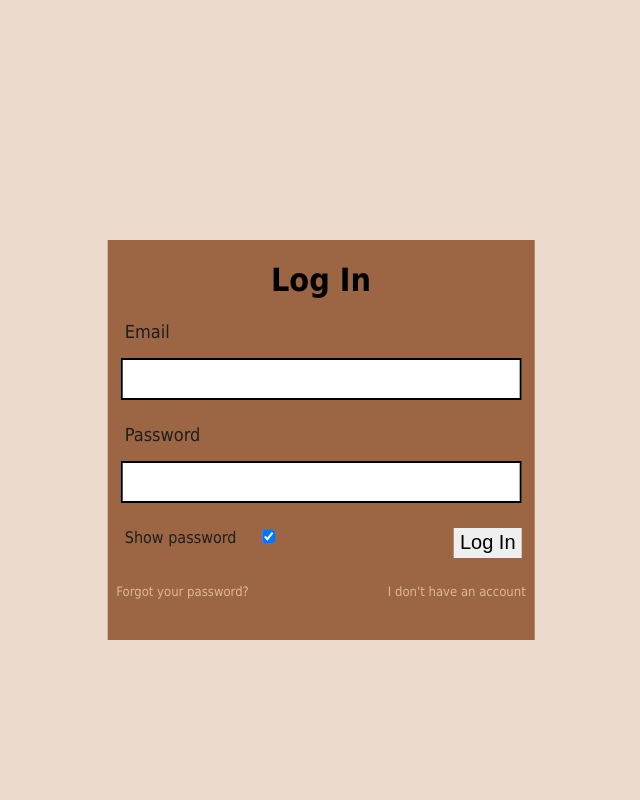
After one commit to toni-yordanov/PHP-Website, a PHP site: page /html/log-in.html in a window 1280 px wide. The commit adds this page. Shown: the whole page, without its empty margins (319-959 px from the left). Run offline with PHP 8.4, Linux system fonts and the light colour scheme; some libraries are stand-ins or nearby versions.

Commit message:
added log-in html+css

```diff
--- /dev/null
+++ b/css/log-in.css
@@ -0,0 +1,52 @@
+@import "style.css";
+
+/* Log in*/
+#log-in{
+    margin: auto;
+    height: 400px;
+}
+#log-in h2{
+    color:black;
+    text-align: center;
+}
+form #log-in{
+    border:5px;
+}
+form input{
+    width: 94%;
+    padding: 8px 4px;
+    margin: 0 3% 2%;
+    font-size: 19px;
+    border: 2px solid #000
+}
+form label{
+    margin: 0 3% 4px;
+    display: block;
+    padding:  0 1%;
+    font-size: 18px;
+}
+#log-in button {
+    float: right;
+    height: 30px;
+    font-size: 20px;
+    margin: 0 3%;
+}
+#showPassword{
+    display: inline;
+    overflow: hidden;
+    font-size: 16px;
+}
+#showPassword input{
+    width: 30px;
+    padding-left: 3px;
+}
+.log_in-help{
+    padding: 4% 2% 0 2%;
+    font-size: 13px;
+}
+#forgotPassword{
+    float: left;
+}
+#noAccount{
+    float: right;
+}
--- a/css/style.css
+++ b/css/style.css
@@ -18,7 +18,7 @@ body{
 .white{ color: rgb(255, 255, 255); }
 .bone{ color: rgb(218, 210, 188); }
 .metalic{ color: rgb(179, 181, 189); }
-.gray{ color: rgb(75, 78, 88)}
+.gray{ color: rgb(75, 78, 88);}
 .black{ color: rgb(31, 29, 29);}
 .brown{ color: rgb(156, 102, 68);}
 .almond{ color: rgb(237, 224, 212);}
@@ -382,6 +382,3 @@ ul.links li a{
 ul.links li a:hover{
     background-color: rgb(99, 66, 44);
 }
-
-
-/* Form */
--- /dev/null
+++ b/html/log-in.html
@@ -0,0 +1,39 @@
+<!DOCTYPE html>
+<html lang="EN">
+
+<head>
+    <meta charset="utf-8">
+    <meta name="viewport" content="width=device-width, initial-scale=1.0">
+    <title>Meubilair</title>
+    <link rel="stylesheet" href="../css/log-in.css">
+    <script src="https://kit.fontawesome.com/6cf6e5ecb9.js" crossorigin="anonymous"></script>
+</head>
+<body>
+
+
+<div class="container-center col-pc-4 col-xs-10 bgr-brown" id="log-in">
+
+<h2>Log in</h2>
+<form id="log-in" method="POST" action="#">
+
+    <label for="Email">Email</label>
+    <p><input type="text" name="login" value="" autocapitalize="off" autocorrect="off">
+    </p>
+
+    <label for="Password">Password</label>
+    <p><input type="password" name="login" value=""></p>
+    <button id="log-in" type="submit">Log In</button>
+    <label id="showPassword">
+        Show password
+        <input type="checkbox" checked="checked" name="showPassword">
+    </label>
+    <div class="log_in-help">
+        <p id="forgotPassword"><a href="#">Forgot your password?</a></p>
+        <p id="noAccount"><a href="#">I don't have an account</a></p>
+    </div>
+
+</form>
+</div>
+
+</body>
+</html>
```
Also changed, not shown: html/logIn.html (deleted).
